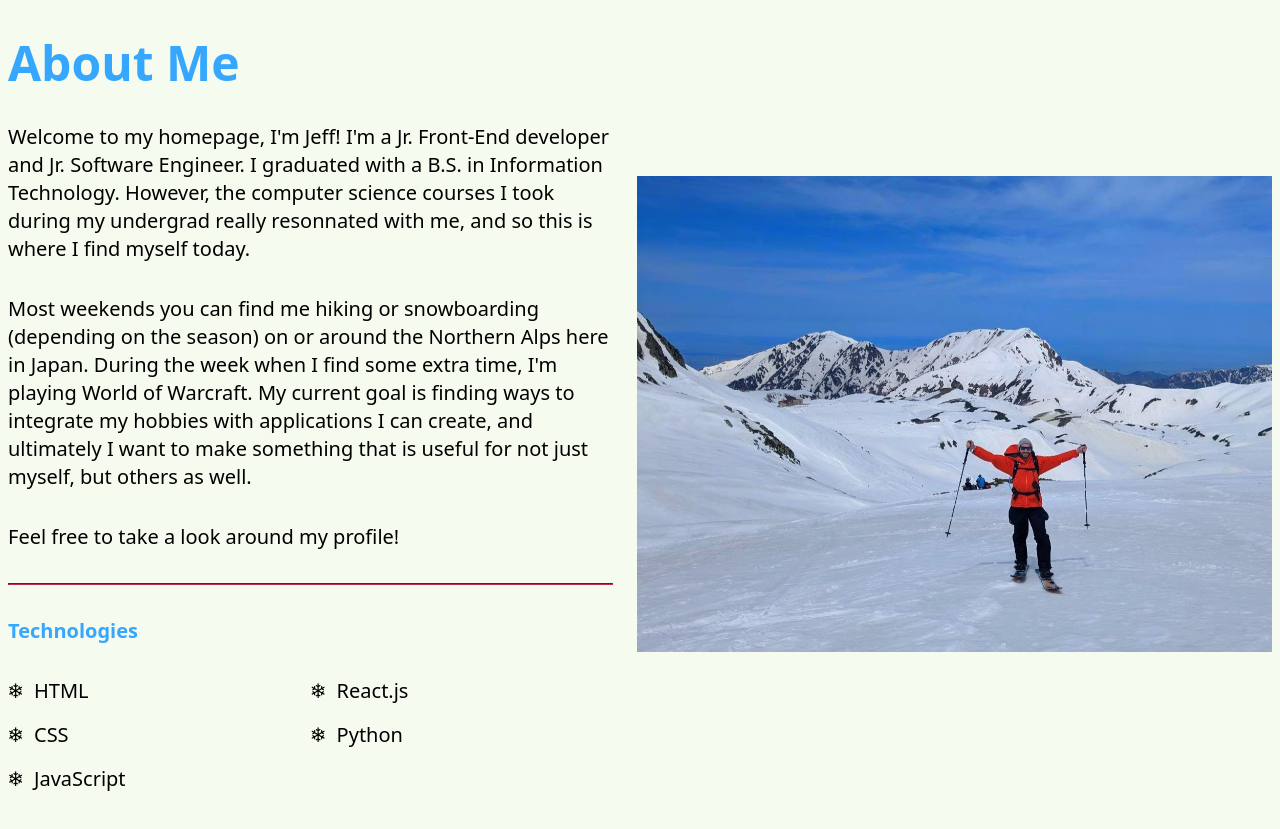
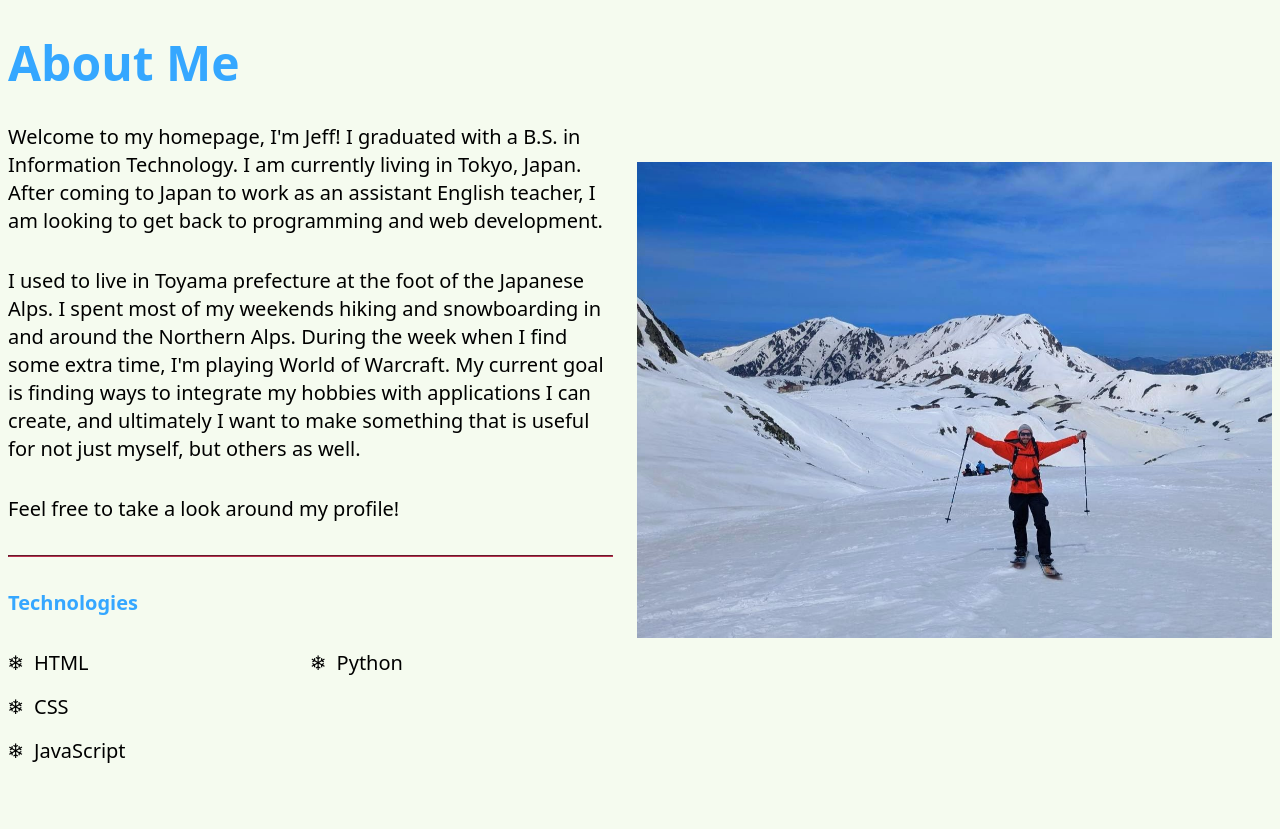
Before and after one commit to JCohrs/JCohrs.github.io, a plain HTML site: page index.html in a window 1280 px wide. Shown: the part 1000-1829 px from the top of the page. Drawn offline with Linux system fonts and the light colour scheme.

Commit message:
Update tech stack and personal intro

```diff
--- a/index.html
+++ b/index.html
@@ -107,8 +107,8 @@
 		<section id="about" class="about container section">
 			<div class="about__content">
 				<h2 class="about__title">About Me</h2>
-				<p class="about__description">Welcome to my homepage, I'm Jeff! I'm a Jr. Front-End developer and Jr. Software Engineer. I graduated with a B.S. in Information Technology. However, the computer science courses I took during my undergrad really resonnated with me, and so this is where I find myself today.</p>
-				<p class="about__description">Most weekends you can find me hiking or snowboarding (depending on the season) on or around the Northern Alps here in Japan. During the week when I find some extra time, I'm playing World of Warcraft. My current goal is finding ways to integrate my hobbies with applications I can create, and ultimately I want to make something that is useful for not just myself, but others as well. </p>
+				<p class="about__description">Welcome to my homepage, I'm Jeff! I graduated with a B.S. in Information Technology. I am currently living in Tokyo, Japan. After coming to Japan to work as an assistant English teacher, I am looking to get back to programming and web development. </p>
+				<p class="about__description">I used to live in Toyama prefecture at the foot of the Japanese Alps. I spent most of my weekends hiking and snowboarding in and around the Northern Alps. During the week when I find some extra time, I'm playing World of Warcraft. My current goal is finding ways to integrate my hobbies with applications I can create, and ultimately I want to make something that is useful for not just myself, but others as well. </p>
 				<p class="about__description">Feel free to take a look around my profile!</p>
 				<hr class="about__hr">
 				<h3 class="about__subtitle">Technologies</h3>
@@ -120,7 +120,7 @@
 					</ul>
 
 					<ul class="about__skill__list">
-						<li class="about__skill">React.js</li>
+						<!-- <li class="about__skill">React.js</li> -->
 						<li class="about__skill">Python</li>
 						<!-- <li class="about__skill"></li> -->
 					</ul>
```
